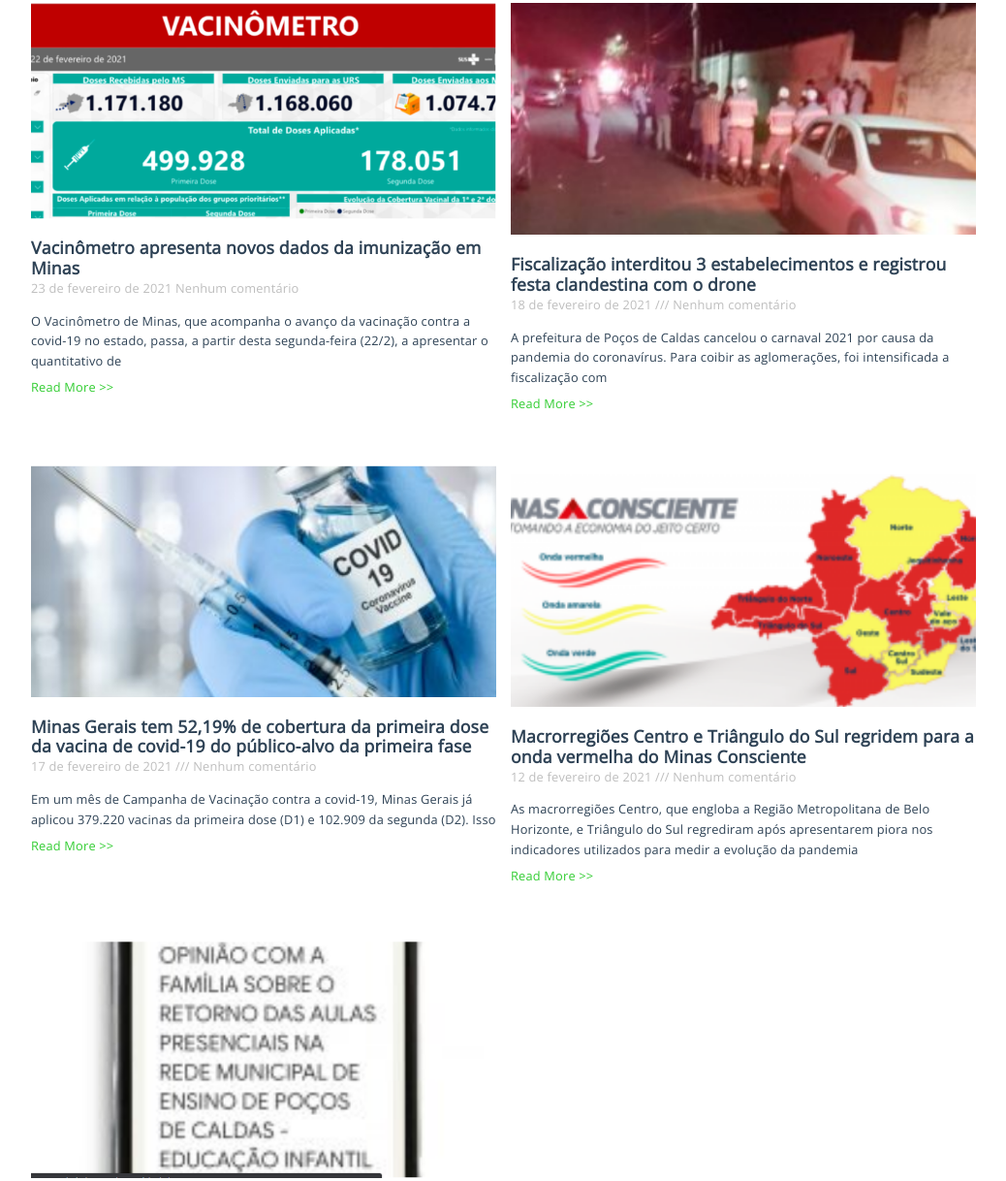
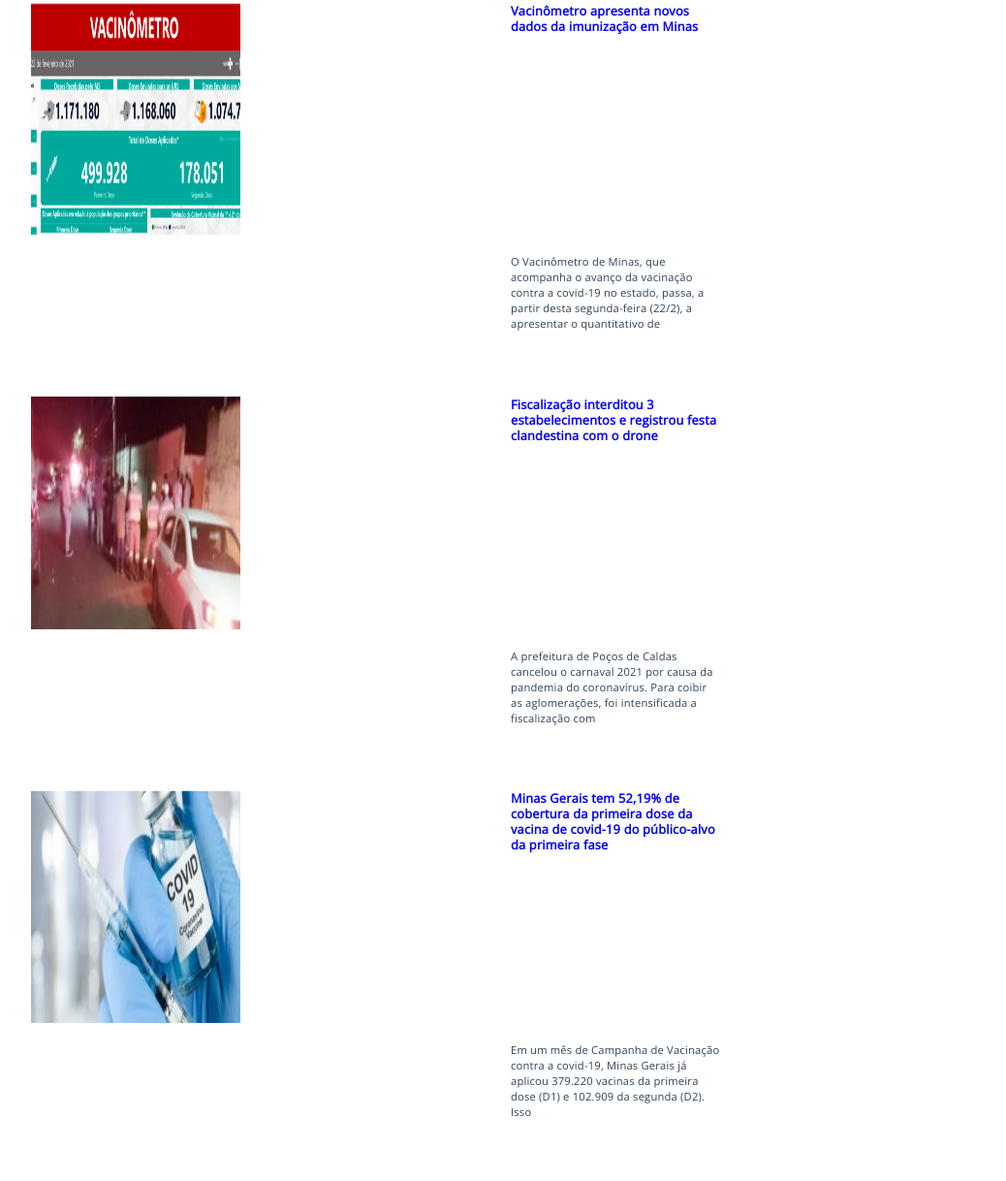
Before and after one commit to jonasmachados/Copy_Site_PocosNet, a plain HTML site: page index.html in a window 1280 px wide. Shown: the part 525-1743 px from the top of the page at 97% size, without its empty margins (128-1166 px from the left). Drawn offline with nearby package versions, Linux system fonts and the light colour scheme.

Commit message:
handling class 'Noticias' with screen max-width 740px

```diff
--- a/css/container.css
+++ b/css/container.css
@@ -3,7 +3,7 @@
 	padding-right: 5%;
 
 	text-align: left;
-	line-height: 1.3em;
+	line-height: 1em;
 	letter-spacing: 0.2px
 	}
 
--- a/css/noticias.css
+++ b/css/noticias.css
@@ -4,33 +4,32 @@
 .wrapper {
   display: grid;
   grid-template-columns: 100%; /*Alterar resolucao */
-  grid-gap:15px;
 }
-.box {
+.box{
     vertical-align: bottom;
 }
 .titulo_Noticia{
 	font-family: 'Open Sans', sans-serif;
 	font-weight: bold;
-	padding-top: .8em;
-	font-size: 1.1em;
+	padding-top: .5em;
+	font-size: .9em;
 }
 .subtitulo_Noticia{
 	font-family: 'Open Sans', sans-serif;
 	color: #BEBEBE;
-	font-size: 0.8em;
+	font-size: 0.7em;
 }
 .info_Noticia{
 	font-family: 'Open Sans', sans-serif;
-	padding-top: 1em;
-	font-size: 0.8em;
+	padding-top: 0.4em;
+	font-size: 0.7em;
 }
 .read_More{
 	font-family: 'Open Sans', sans-serif;
-	padding-top: 0.5em;
-	font-size: 0.8em;
+	padding-top: 0.7em;
+	font-size: 0.7em;
 	color: #32CD32;
-	padding-bottom: 3em;
+	padding-bottom: 2.5em;
 }
 .img_News{
 	max-width:100%;
@@ -45,4 +44,25 @@
   grid-template-columns: 50% 50%; /*Alterar resolucao */
   grid-gap:15px;
 }
+ 	.box {
+    	display: grid;
+  		grid-template-columns: 45% 55%; /*Alterar resolucao */
+  		grid-gap:15px;
 }
+	.img_News{
+		height: 15em;
+}
+	.titulo_Noticia{
+		color: #0000FF;
+		padding-top: 0em;
+		font-size: .8em;
+}
+	.subtitulo_Noticia{
+		opacity: 0;
+}
+	.info_Noticia{
+	top: 0;
+}
+	.read_More{
+		opacity: 0;
+}
--- a/index.html
+++ b/index.html
@@ -41,49 +41,53 @@
 				alt="imagem Plano">
 			</section>
 
-			<section class="noticias container">
-				<div class="wrapper">
+			<section class="noticias">
 
-					<div class="box a">
-					<img class="img_News"src="img/Img_Noticias1.png" alt="imagem Plano">
-					<p class="titulo_Noticia">Vacinômetro apresenta novos dados da imunização em Minas</p>
-					<p class="subtitulo_Noticia">23 de fevereiro de 2021  Nenhum comentário</p>
-					<p class="info_Noticia">O Vacinômetro de Minas, que acompanha o avanço da vacinação contra a covid-19 no estado, passa, a partir desta segunda-feira (22/2), a apresentar o quantitativo de</p>
-					<p class="read_More">Read More >> </p>
-					</div>
+				<article>
+				<div class="wrapper container">
+   				<div class="box box1"><img class="img_News"src="img/Img_Noticias1.png" alt="imagem Plano"></div>
+   				<div class="box box2"><p class="titulo_Noticia">Vacinômetro apresenta novos dados da imunização em Minas</p></div>
+   				<div class="box box3"><p class="subtitulo_Noticia">23 de fevereiro de 2021  Nenhum comentário</p></div>
+   				<div class="box box4"><p class="info_Noticia">O Vacinômetro de Minas, que acompanha o avanço da vacinação contra a covid-19 no estado, passa, a partir desta segunda-feira (22/2), a apresentar o quantitativo de</p></div>
+   				<div class="box box5"><p class="read_More">Read More >> </p></div>
+				</article>
 
-					<div class="box b">
-					<img class="img_News"src="img/Img_Noticias2.png" alt="imagem Plano">
-					<p class="titulo_Noticia">Fiscalização interditou 3 estabelecimentos e registrou festa clandestina com o drone</p>
-					<p class="subtitulo_Noticia">18 de fevereiro de 2021 /// Nenhum comentário</p>
-					<p class="info_Noticia">A prefeitura de Poços de Caldas cancelou o carnaval 2021 por causa da pandemia do coronavírus. Para coibir as aglomerações, foi intensificada a fiscalização com</p>
-					<p class="read_More">Read More >> </p>
-					</div>
+				<article>
+				<div class="wrapper container">
+   				<div class="box box1"><img class="img_News"src="img/Img_Noticias2.png" alt="imagem Plano"></div>
+   				<div class="box box2"><p class="titulo_Noticia">Fiscalização interditou 3 estabelecimentos e registrou festa clandestina com o drone</p></div>
+   				<div class="box box3"><p class="subtitulo_Noticia">18 de fevereiro de 2021 /// Nenhum comentário</p></div>
+   				<div class="box box4"><p class="info_Noticia">A prefeitura de Poços de Caldas cancelou o carnaval 2021 por causa da pandemia do coronavírus. Para coibir as aglomerações, foi intensificada a fiscalização com</p></div>
+   				<div class="box box5"><p class="read_More">Read More »</p></div>
+				</article>
 
-					<div class="box c">
-					<img class="img_News"src="img/Img_Noticias3.png" alt="imagem Plano">
-					<p class="titulo_Noticia">Minas Gerais tem 52,19% de cobertura da primeira dose da vacina de covid-19 do público-alvo da primeira fase</p>
-					<p class="subtitulo_Noticia">17 de fevereiro de 2021 /// Nenhum comentário</p>
-					<p class="info_Noticia">Em um mês de Campanha de Vacinação contra a covid-19,  Minas Gerais já aplicou 379.220 vacinas da primeira dose (D1)  e 102.909 da segunda (D2). Isso</p>
-					<p class="read_More">Read More >> </p>
-					</div>
+				<article>
+				<div class="wrapper container">
+   				<div class="box box1"><img class="img_News"src="img/Img_Noticias3.png" alt="imagem Plano"></div>
+   				<div class="box box2"><p class="titulo_Noticia">Minas Gerais tem 52,19% de cobertura da primeira dose da vacina de covid-19 do público-alvo da primeira fase</p></div>
+   				<div class="box box3"><p class="subtitulo_Noticia">17 de fevereiro de 2021 /// Nenhum comentário</p></div>
+   				<div class="box box4"><p class="info_Noticia">Em um mês de Campanha de Vacinação contra a covid-19,  Minas Gerais já aplicou 379.220 vacinas da primeira dose (D1)  e 102.909 da segunda (D2). Isso</p></div>
+   				<div class="box box5"><p class="read_More">Read More »</p></div>
+				</article>
 
-					<div class="box d">
-					<img class="img_News"src="img/Img_Noticias4.png" alt="imagem Plano">
-					<p class="titulo_Noticia">Macrorregiões Centro e Triângulo do Sul regridem para a onda vermelha do Minas Consciente</p>
-					<p class="subtitulo_Noticia">12 de fevereiro de 2021 ///  Nenhum comentário</p>
-					<p class="info_Noticia">As macrorregiões Centro, que engloba a Região Metropolitana de Belo Horizonte, e Triângulo do Sul regrediram após apresentarem piora nos indicadores utilizados para medir a evolução da pandemia</p>
-					<p class="read_More">Read More >> </p>
-					</div>
+				<article>
+				<div class="wrapper container">
+   				<div class="box box1"><img class="img_News"src="img/Img_Noticias4.png" alt="imagem Plano"></div>
+   				<div class="box box2"><p class="titulo_Noticia">Macrorregiões Centro e Triângulo do Sul regridem para a onda vermelha do Minas Consciente</p></div>
+   				<div class="box box3"><p class="subtitulo_Noticia">12 de fevereiro de 2021 /// Nenhum comentário</p></div>
+   				<div class="box box4"><p class="info_Noticia">As macrorregiões Centro, que engloba a Região Metropolitana de Belo Horizonte, e Triângulo do Sul regrediram após apresentarem piora nos indicadores utilizados para medir a evolução da pandemia</p></div>
+   				<div class="box box5"><p class="read_More">Read More »</p></div>
+				</article>
 
-					<div class="box e">
-					<img class="img_News"src="img/Img_Noticias5.png" alt="imagem Plano">
-					<p class="titulo_Noticia">Secretaria Municipal de Educação de Poços de Caldas realiza pesquisa sobre o retorno das aulas presenciais</p>
-					<p class="subtitulo_Noticia">11 de fevereiro de 2021 ///  Nenhum comentário</p>
-					<p class="info_Noticia">A Secretaria Municipal de Educação está realizando uma pesquisa de opinião sobre o retorno das aulas presenciais na Rede Municipal de Ensino, voltada para as</p>
-					<p class="read_More">Read More >> </p>
-					</div>
-				</div>
+				<article>
+				<div class="wrapper container">
+   				<div class="box box1"><img class="img_News"src="img/Img_Noticias5.png" alt="imagem Plano"></div>
+   				<div class="box box2"><p class="titulo_Noticia">Secretaria Municipal de Educação de Poços de Caldas realiza pesquisa sobre o retorno das aulas presenciais</p></div>
+   				<div class="box box3"><p class="subtitulo_Noticia">11 de fevereiro de 2021  Nenhum comentário</p></div>
+   				<div class="box box4"><p class="info_Noticia">A Secretaria Municipal de Educação está realizando uma pesquisa de opinião sobre o retorno das aulas presenciais na Rede Municipal de Ensino, voltada para as</p></div>
+   				<div class="box box5"><p class="read_More">Read More »</p></div>
+				</article>
+
 			</section>
 
 			<section class="planos container">
```
